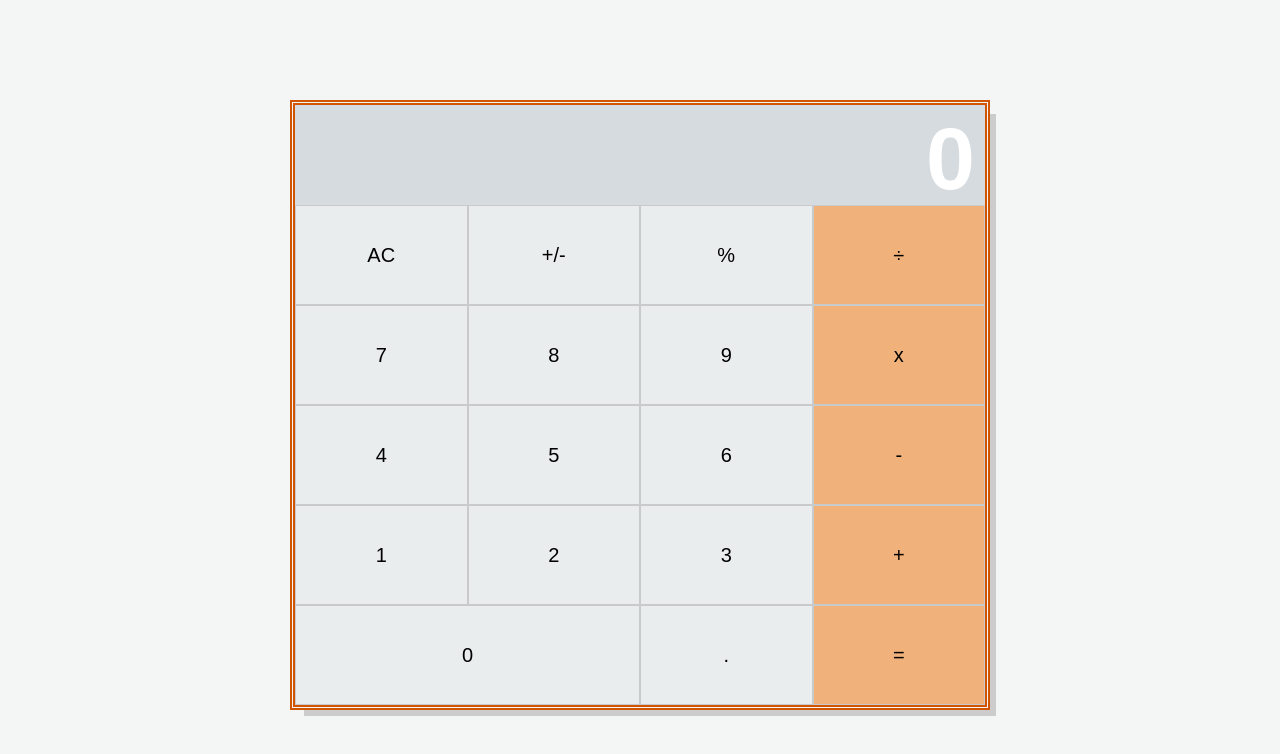
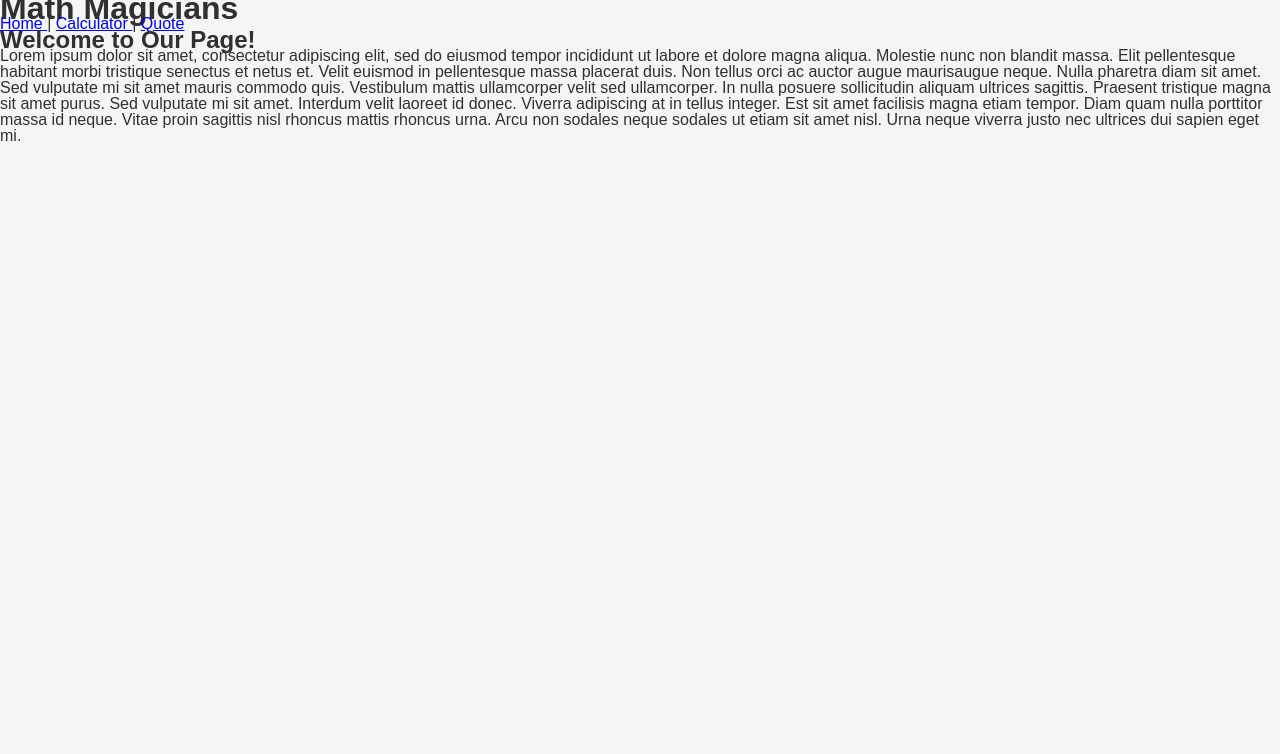
Before and after one commit to Rhelli/React-Calculator, a React (Create React App) app: page / in a window 1280 px wide. Shown: the top 754 px of the page. Built offline with nearby package versions, Linux system fonts and the light colour scheme.

Commit message:
Added Routes, Configured Pages and Hooked them all up. Added navbar to the top of all pages for consistent navigation options. Removed remaining bugs preventing compilation at runtime:

```diff
--- /dev/null
+++ b/src/Routes.js
@@ -0,0 +1,17 @@
+import React from 'react';
+import { BrowserRouter, Switch, Route } from 'react-router-dom';
+import Calculator from './components/Calculator';
+import Home from './components/home';
+import Quote from './components/quote';
+
+const Routes = () => (
+  <BrowserRouter>
+    <Switch>
+      <Route exact path="/" component={Home} />
+      <Route exact path="/Calculator" component={Calculator} />
+      <Route exact path="/Quote" component={Quote} />
+    </Switch>
+  </BrowserRouter>
+);
+
+export default Routes;
--- a/src/components/App.js
+++ /dev/null
@@ -1,34 +0,0 @@
-import React, { useState, useEffect } from 'react';
-import Display from './Display';
-import ButtonPanel from './ButtonPanel';
-import calculate from '../logic/calculate';
-import styles from './app.module.scss';
-
-const App = () => {
-  const [total, setTotal] = useState(null);
-  const [next, setNext] = useState(null);
-  const [operation, setOperation] = useState(null);
-  const [display, setDisplay] = useState('0');
-
-  const handleClick = buttonName => {
-    const value = calculate({ total, next, operation }, buttonName);
-    setTotal(value.total);
-    setNext(value.next);
-    setOperation(value.operation);
-  };
-
-  useEffect(() => {
-    if (operation && !next) { setDisplay(<Display value={total} />); }
-    if (operation && next) { setDisplay(<Display value={next} />); }
-    if (!operation) { setDisplay(<Display value={total} />); }
-  }, [operation, next, total]);
-
-  return (
-    <div className={styles.appContainer}>
-      {display}
-      <ButtonPanel clickHandler={handleClick} />
-    </div>
-  );
-};
-
-export default App;
--- a/src/components/app.module.scss
+++ /dev/null
@@ -1,14 +0,0 @@
-.appContainer {
-  position: absolute;
-  top: 100px;
-  left: 50%;
-  transform: translateX(-50%);
-  display: flex;
-  flex-flow: column nowrap;
-  width: 700px;
-  height: auto;
-  border: 5px double #D35400;
-  -webkit-box-shadow: 10px 10px 0px -4px rgba(204,204,204,1);
-  -moz-box-shadow: 10px 10px 0px -4px rgba(204,204,204,1);
-  box-shadow: 10px 10px 0px -4px rgba(204,204,204,1);
-}
--- a/src/components/calculator.js
+++ b/src/components/calculator.js
@@ -0,0 +1,38 @@
+import React, { useState, useEffect } from 'react';
+import Display from './Display';
+import ButtonPanel from './ButtonPanel';
+import calculate from '../logic/calculate';
+import Navbar from './navbar';
+import styles from './calculator.module.scss';
+
+const Calculator = () => {
+  const [total, setTotal] = useState(null);
+  const [next, setNext] = useState(null);
+  const [operation, setOperation] = useState(null);
+  const [display, setDisplay] = useState('0');
+
+  const handleClick = buttonName => {
+    const value = calculate({ total, next, operation }, buttonName);
+    setTotal(value.total);
+    setNext(value.next);
+    setOperation(value.operation);
+  };
+
+  useEffect(() => {
+    if (operation && !next) { setDisplay(<Display value={total} />); }
+    if (operation && next) { setDisplay(<Display value={next} />); }
+    if (!operation) { setDisplay(<Display value={total} />); }
+  }, [operation, next, total]);
+
+  return (
+    <div>
+      <Navbar />
+      <div className={styles.appContainer}>
+        {display}
+        <ButtonPanel clickHandler={handleClick} />
+      </div>
+    </div>
+  );
+};
+
+export default Calculator;
--- a/src/components/calculator.module.scss
+++ b/src/components/calculator.module.scss
@@ -0,0 +1,14 @@
+.appContainer {
+  position: absolute;
+  top: 100px;
+  left: 50%;
+  transform: translateX(-50%);
+  display: flex;
+  flex-flow: column nowrap;
+  width: 700px;
+  height: auto;
+  border: 5px double #D35400;
+  -webkit-box-shadow: 10px 10px 0px -4px rgba(204,204,204,1);
+  -moz-box-shadow: 10px 10px 0px -4px rgba(204,204,204,1);
+  box-shadow: 10px 10px 0px -4px rgba(204,204,204,1);
+}
--- a/src/components/home.js
+++ b/src/components/home.js
@@ -1,14 +1,16 @@
 import React from 'react';
-import Navbar from 'navbar';
+import Navbar from './navbar';
 
-const Home = () => (
-  <div>
+function Home() {
+  return (
     <div>
-      <Navbar />
-      <h2 className="home-title">Welcome to Our Page!</h2>
-      <p>Lorem ipsum dolor sit amet, consectetur adipiscing elit, sed do eiusmod tempor incididunt ut labore et dolore magna aliqua. Molestie nunc non blandit massa. Elit pellentesque habitant morbi tristique senectus et netus et. Velit euismod in pellentesque massa placerat duis. Non tellus orci ac auctor augue maurisaugue neque. Nulla pharetra diam sit amet. Sed vulputate mi sit amet mauris commodo quis. Vestibulum mattis ullamcorper velit sed ullamcorper. In nulla posuere sollicitudin aliquam ultrices sagittis. Praesent tristique magna sit amet purus. Sed vulputate mi sit amet. Interdum velit laoreet id donec. Viverra adipiscing at in tellus integer. Est sit amet facilisis magna etiam tempor. Diam quam nulla porttitor massa id neque. Vitae proin sagittis nisl rhoncus mattis rhoncus urna. Arcu non sodales neque sodales ut etiam sit amet nisl. Urna neque viverra justo nec ultrices dui sapien eget mi.</p>
+      <div>
+        <Navbar />
+        <h2 className="home-title">Welcome to Our Page!</h2>
+        <p>Lorem ipsum dolor sit amet, consectetur adipiscing elit, sed do eiusmod tempor incididunt ut labore et dolore magna aliqua. Molestie nunc non blandit massa. Elit pellentesque habitant morbi tristique senectus et netus et. Velit euismod in pellentesque massa placerat duis. Non tellus orci ac auctor augue maurisaugue neque. Nulla pharetra diam sit amet. Sed vulputate mi sit amet mauris commodo quis. Vestibulum mattis ullamcorper velit sed ullamcorper. In nulla posuere sollicitudin aliquam ultrices sagittis. Praesent tristique magna sit amet purus. Sed vulputate mi sit amet. Interdum velit laoreet id donec. Viverra adipiscing at in tellus integer. Est sit amet facilisis magna etiam tempor. Diam quam nulla porttitor massa id neque. Vitae proin sagittis nisl rhoncus mattis rhoncus urna. Arcu non sodales neque sodales ut etiam sit amet nisl. Urna neque viverra justo nec ultrices dui sapien eget mi.</p>
+      </div>
     </div>
-  </div>
   );
+}
 
 export default Home;
--- a/src/components/navbar.js
+++ b/src/components/navbar.js
@@ -1,7 +1,8 @@
 import React from 'react';
 import { Link } from 'react-router-dom';
 
-const Navbar = () => {
+function Navbar() {
+  return (
     <div>
       <div>
         <h1>Math Magicians</h1>
@@ -14,6 +15,7 @@ const Navbar = () => {
         <Link to="/Quote">Quote </Link>
       </div>
     </div>
-};
+  );
+}
 
 export default Navbar;
--- a/src/components/quote.js
+++ b/src/components/quote.js
@@ -1,9 +1,15 @@
 import React from 'react';
+import Navbar from './navbar';
 
-const Quote = () => {
+function Quote() {
   return (
     <div>
-      <h3>"They don't think it be like it is, but it do" - Oscar Gamble</h3>
+      <div>
+        <Navbar />
+      </div>
+      <div>
+        <h3>&quot;They don&apos;t think it be like it is, but it do&quot; - Oscar Gamble</h3>
+      </div>
     </div>
   );
 }
--- a/src/index.js
+++ b/src/index.js
@@ -1,11 +1,11 @@
 import React from 'react';
 import ReactDOM from 'react-dom';
 import './index.css';
-import App from './components/App';
+import Routes from './Routes';
 
 ReactDOM.render(
   <React.StrictMode>
-    <App />
+    <Routes />
   </React.StrictMode>,
   document.getElementById('root'),
 );
```
Also changed, not shown: .eslintrc.json, 1 other file (tests, documents, lock files or other folders). Lines whose indentation alone changed are shown as unchanged.
